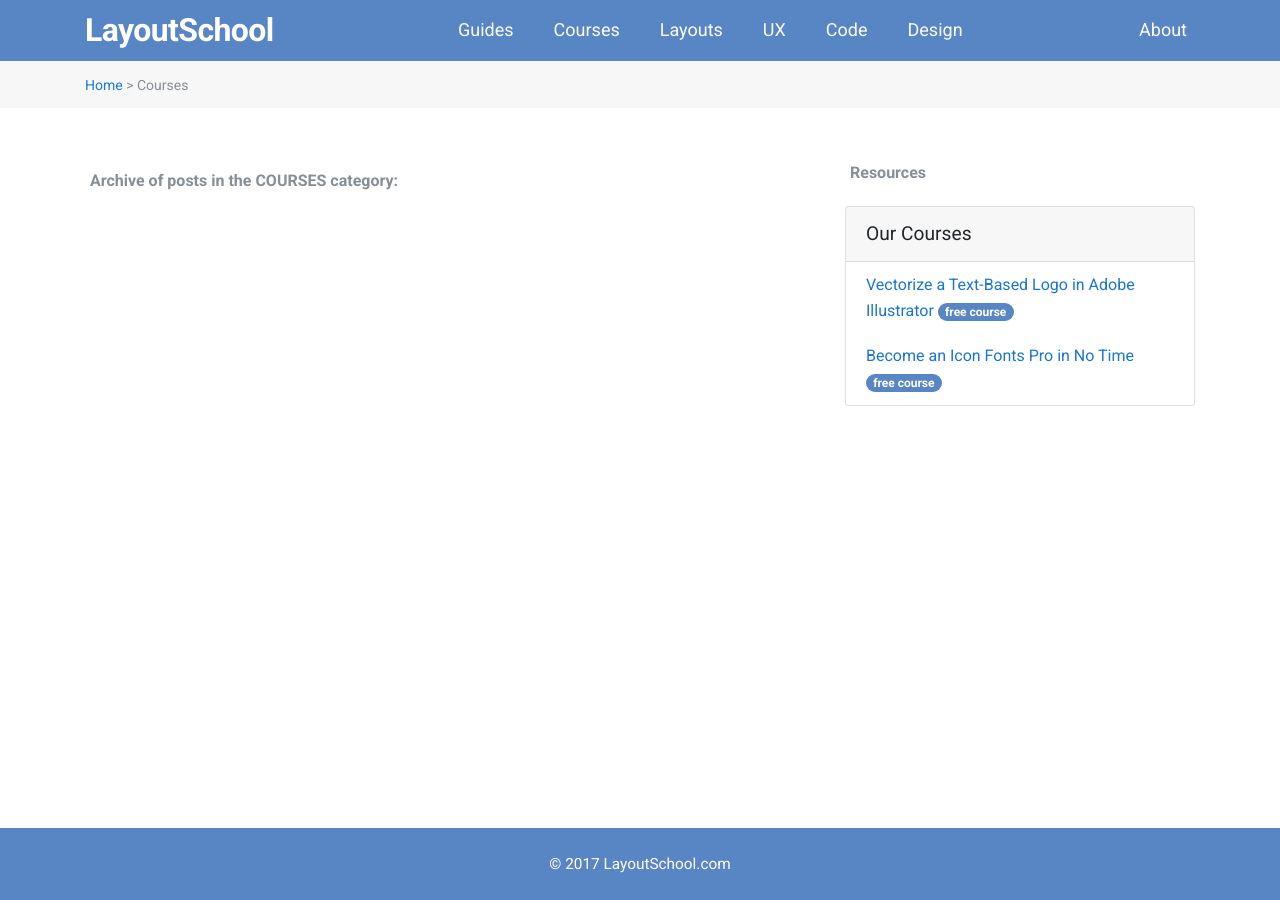
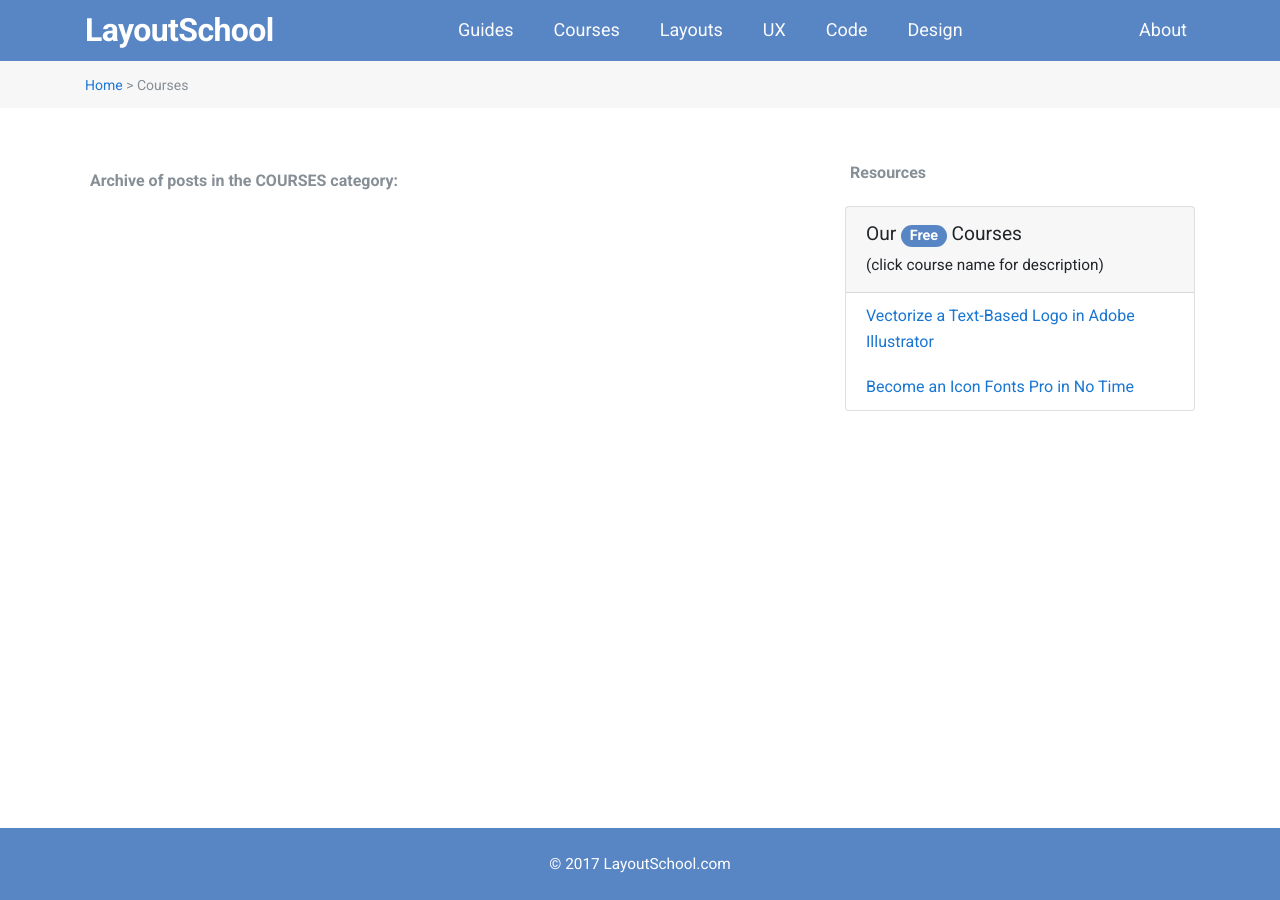
Before and after one commit to LayoutSchool/whatever2, a Jekyll site: the page built from courses.html, in a window 1280 px wide. Built offline with Jekyll 4.4.1, drawn with Linux system fonts in a browser that asks for light colours; nearby versions of some CDN libraries; library files that are not in the unit come from our copies.

Commit message:
Update sidebar accordion's title

```diff
--- a/_includes/accordion.html
+++ b/_includes/accordion.html
@@ -1,7 +1,7 @@
 <div id="exampleAccordion" data-children=".item">
   <div class="item">
     <a data-toggle="collapse" data-parent="#exampleAccordion" href="#exampleAccordion1" aria-expanded="true" aria-controls="exampleAccordion1">
-      Vectorize a Text-Based Logo in Adobe Illustrator <span class="badge badge-pill badge-success">free course</span>
+      Vectorize a Text-Based Logo in Adobe Illustrator
     </a>
     <div id="exampleAccordion1" class="collapse" role="tabpanel">
       <a href="https://www.udemy.com/vectorize-a-text-based-logo-in-adobe-illustrator" target="_blank">
@@ -13,7 +13,7 @@
   </div>
   <div class="item">
     <a data-toggle="collapse" data-parent="#exampleAccordion" href="#exampleAccordion2" aria-expanded="false" aria-controls="exampleAccordion2">
-      Become an Icon Fonts Pro in No Time <span class="badge badge-pill badge-success">free course</span>
+      Become an Icon Fonts Pro in No Time
     </a>
     <div id="exampleAccordion2" class="collapse" role="tabpanel">
       <a href="https://www.udemy.com/be-an-icon-fonts-pro-in-no-time" target="_blank">
--- a/_includes/sitewide-sidebar.html
+++ b/_includes/sitewide-sidebar.html
@@ -1,7 +1,9 @@
 <div class="col-12 col-lg-4">
 	<h2 class="h6 pt-2 text-secondary pb-3">Resources</h2>
 	<div class="card border-secondaryX shadowX mb-3">
-	  <div class="card-header">Our Courses</div>
+	  <div class="card-header">Our  <span class="badge badge-pill badge-success">Free</span> Courses
+	  	<br><small>(click course name for description)</small>
+	  </div>
 		{% include accordion.html %}
 	  </div>
 	</div>
```
